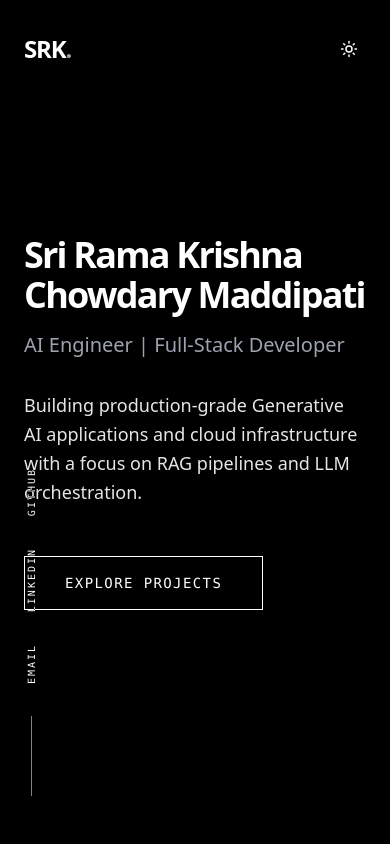
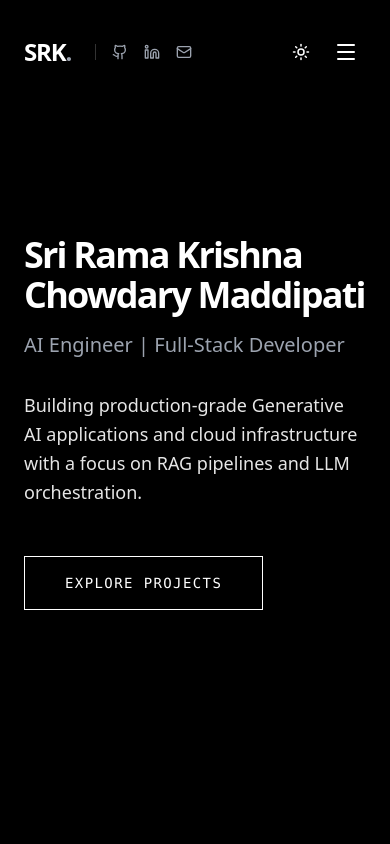
Before and after one commit to sriram629/SRK-Portifolio, a React (Vite) app: page / in a window 390 px wide. Shown: the top 844 px of the page. Built offline with nearby package versions, Linux system fonts and the light colour scheme.

Commit message:
Resolved the nav items visibility issue in mobile view using drawer

```diff
--- a/src/components/Navbar.tsx
+++ b/src/components/Navbar.tsx
@@ -1,24 +1,66 @@
-import { Sun, Moon } from "lucide-react";
+import { useState, useEffect } from "react";
+import { Sun, Moon, Github, Linkedin, Mail, Menu, X } from "lucide-react";
+import { DATA } from "../constants/data";
+
 interface NavbarProps {
   isDark: boolean;
   setIsDark: (val: boolean) => void;
 }
 
 const Navbar = ({ isDark, setIsDark }: NavbarProps) => {
+  const [isOpen, setIsOpen] = useState(false);
+
+  useEffect(() => {
+    if (isOpen) {
+      document.body.style.overflow = "hidden";
+    } else {
+      document.body.style.overflow = "unset";
+    }
+  }, [isOpen]);
+
+  const getIcon = (name: string) => {
+    switch (name.toLowerCase()) {
+      case "github":
+        return <Github size={16} />;
+      case "linkedin":
+        return <Linkedin size={16} />;
+      case "email":
+        return <Mail size={16} />;
+      default:
+        return null;
+    }
+  };
+
   const navItems = [
     { name: "About", href: "#about" },
-    { name: "Experience", href: "#experience" }, // Points to professional history
-    { name: "Projects", href: "#projects" }, // Points to your 5-project accordion
+    { name: "Experience", href: "#experience" },
+    { name: "Projects", href: "#projects" },
     { name: "Contact", href: "#contact" },
   ];
 
   return (
-    <nav className="fixed top-0 w-full z-50 flex justify-between items-center px-6 md:px-12 py-8 bg-brand-bg/80 backdrop-blur-sm transition-colors duration-500">
+    <>
+      <nav className="fixed top-0 w-full z-100 flex justify-between items-center px-6 md:px-12 py-8 bg-brand-bg/80 backdrop-blur-md transition-colors duration-500">
+        <div className="flex items-center gap-6">
           <div className="font-bold text-2xl tracking-tighter text-brand-text">
             SRK<span className="text-brand-muted">.</span>
           </div>
+          <div className="flex md:hidden items-center gap-4 border-l border-brand-border/20 pl-4">
+            {DATA.socials.map((social) => (
+              <a
+                key={social.name}
+                href={social.url}
+                target="_blank"
+                rel="noreferrer"
+                className="text-brand-muted hover:text-brand-text transition-colors"
+              >
+                {getIcon(social.name)}
+              </a>
+            ))}
+          </div>
+        </div>
 
-      <div className="flex items-center gap-8">
+        <div className="flex items-center gap-6">
           <div className="hidden md:flex gap-8 text-[10px] font-mono uppercase tracking-widest text-brand-text">
             {navItems.map((item) => (
               <a
@@ -30,15 +72,57 @@ const Navbar = ({ isDark, setIsDark }: NavbarProps) => {
               </a>
             ))}
           </div>
+
+          <div className="flex items-center gap-2">
             <button
               onClick={() => setIsDark(!isDark)}
               className="p-2 text-brand-text hover:bg-brand-text hover:text-brand-bg transition-all duration-300"
-          aria-label="Toggle Theme"
             >
               {isDark ? <Sun size={18} /> : <Moon size={18} />}
             </button>
+            <button
+              onClick={() => setIsOpen(!isOpen)}
+              className="md:hidden p-2 text-brand-text z-110"
+            >
+              {isOpen ? <X size={24} /> : <Menu size={24} />}
+            </button>
+          </div>
         </div>
       </nav>
+
+      <div
+        className={`fixed inset-0 z-90 flex flex-col items-center justify-center transition-all duration-700 ease-in-out md:hidden ${
+          isOpen
+            ? "translate-y-0 opacity-100 backdrop-blur-xl bg-brand-bg/90"
+            : "-translate-y-full opacity-0 backdrop-blur-none bg-transparent"
+        }`}
+      >
+        <div className="flex flex-col gap-10 text-center">
+          {navItems.map((item, index) => (
+            <a
+              key={item.name}
+              href={item.href}
+              onClick={() => setIsOpen(false)}
+              style={{ transitionDelay: `${index * 100}ms` }}
+              className={`text-5xl font-bold tracking-tighter uppercase text-brand-text transition-all duration-500 ${
+                isOpen
+                  ? "translate-y-0 opacity-100"
+                  : "translate-y-10 opacity-0"
+              }`}
+            >
+              {item.name}
+            </a>
+          ))}
+        </div>
+
+        <div className="absolute bottom-12 flex flex-col items-center gap-4 opacity-30">
+          <p className="font-mono text-[10px] uppercase tracking-[0.3em]">
+            Menu
+          </p>
+          <div className="w-px h-16 bg-brand-text"></div>
+        </div>
+      </div>
+    </>
   );
 };
 
--- a/src/components/Projects.tsx
+++ b/src/components/Projects.tsx
@@ -16,20 +16,18 @@ const Projects = () => {
           </h2>
         </div>
 
-        {/* Accordion Container */}
         <div className="space-y-0">
           {DATA.projects.map((project, index) => (
             <div
               key={index}
               className="group border-b border-brand-border overflow-hidden transition-all duration-700 ease-in-out"
             >
-              {/* Project Header (Always Visible) */}
               <div className="flex justify-between items-center py-10 cursor-default">
                 <div className="flex items-baseline gap-8">
                   <span className="font-mono text-sm text-brand-muted">
                     0{index + 1}
                   </span>
-                  <h3 className="text-4xl md:text-6xl font-bold tracking-tighter uppercase group-hover:italic transition-all">
+                  <h3 className="text-2xl md:text-3xl font-bold tracking-tighter uppercase group-hover:italic transition-all">
                     {project.name}
                   </h3>
                 </div>
--- a/src/components/SocialIcons.tsx
+++ b/src/components/SocialIcons.tsx
@@ -2,7 +2,7 @@ import { DATA } from "../constants/data";
 
 const SocialIcons = () => {
   return (
-    <div className="fixed left-6 md:left-12 bottom-0 z-100 flex flex-col items-center gap-8 pb-12 mix-blend-difference">
+    <div className="hidden md:flex fixed left-6 md:left-12 bottom-0 z-100 flex-col items-center gap-8 pb-12 mix-blend-difference">
       {DATA.socials.map((social) => (
         <a
           key={social.name}
```
Also changed, not shown: 1 other file (tests, documents, lock files or other folders). Lines whose indentation alone changed are shown as unchanged.
